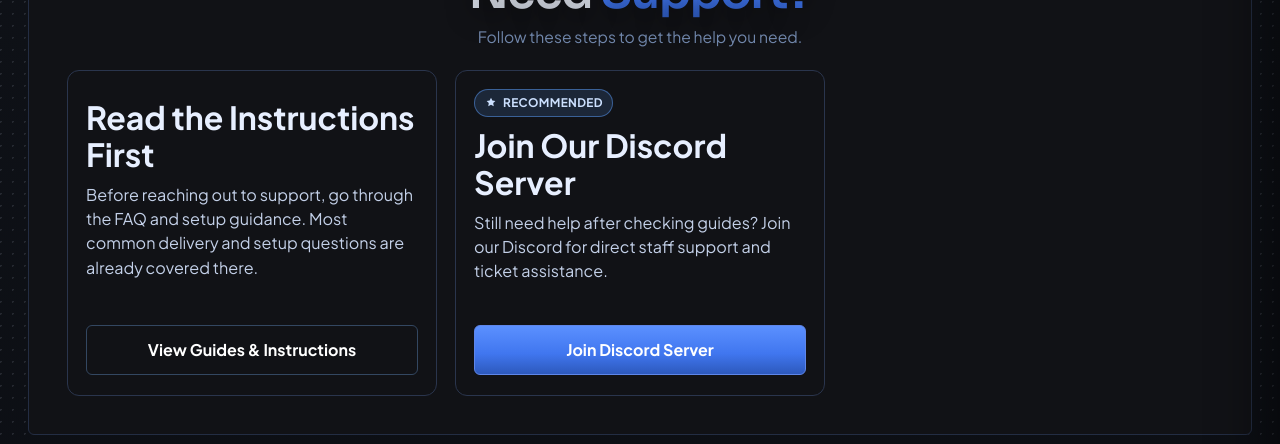
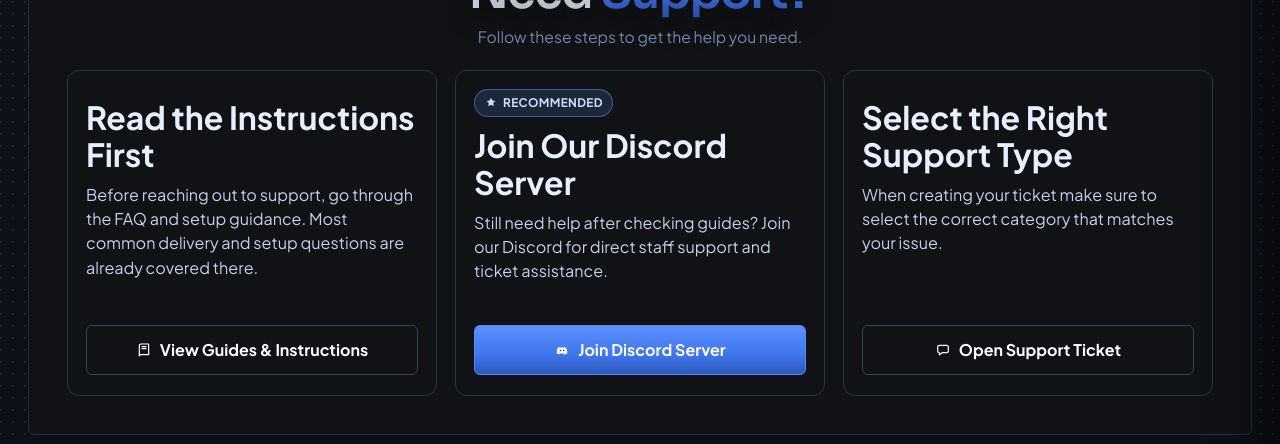
Before and after one commit to wheres222/MAIN-SITE, a Next.js app: page /support in a window 1280 px wide. Shown: the part 275-719 px from the top of the page. Built offline with nearby package versions, Linux system fonts and the light colour scheme; no server answers.

Commit message:
feat(support,reviews): add CTA icons + third support card and 20 extra auto 5-star reviews

```diff
--- a/src/app/globals.css
+++ b/src/app/globals.css
@@ -776,11 +776,17 @@
   display: inline-flex;
   align-items: center;
   justify-content: center;
+  gap: 8px;
   border-radius: 6px;
   border: 1px solid #334761;
   color: #ffffff;
   font-weight: 700;
   padding: 12px 14px;
+}
+.support-cta-icon {
+  width: 16px;
+  height: 16px;
+  flex: 0 0 auto;
 }
 .support-option-cta-secondary { background: #111216; }
 .support-option-cta-primary {
--- a/src/app/support/page.tsx
+++ b/src/app/support/page.tsx
@@ -37,6 +37,48 @@
   },
 ];
 
+type SupportIcon = "book" | "discord" | "ticket";
+
+function SupportCtaIcon({ type }: { type: SupportIcon }) {
+  if (type === "book") {
+    return (
+      <svg viewBox="0 0 24 24" fill="none" aria-hidden="true" className="support-cta-icon">
+        <path
+          d="M5 5.5A2.5 2.5 0 0 1 7.5 3H19v16H7.5A2.5 2.5 0 0 0 5 21V5.5Z"
+          stroke="currentColor"
+          strokeWidth="1.8"
+          strokeLinejoin="round"
+        />
+        <path d="M9 7h6M9 10h6" stroke="currentColor" strokeWidth="1.8" strokeLinecap="round" />
+      </svg>
+    );
+  }
+
+  if (type === "discord") {
+    return (
+      <svg viewBox="0 0 24 24" fill="none" aria-hidden="true" className="support-cta-icon">
+        <path
+          d="M8 7.8a14.3 14.3 0 0 0-2.2.8A14 14 0 0 0 4 16.7a13.9 13.9 0 0 0 4.3 2.2l.8-1.3a9.4 9.4 0 0 1-1.9-.9l.4-.3c2.6 1.2 5.3 1.2 7.9 0l.4.3a9.4 9.4 0 0 1-1.9.9l.8 1.3A13.9 13.9 0 0 0 20 16.7a14 14 0 0 0-1.8-8.1 14.3 14.3 0 0 0-2.2-.8l-.3.6c-2-.3-3.4-.3-5.4 0L8 7.8Z"
+          fill="currentColor"
+        />
+        <circle cx="9.5" cy="12.6" r="1.1" fill="#111216" />
+        <circle cx="14.5" cy="12.6" r="1.1" fill="#111216" />
+      </svg>
+    );
+  }
+
+  return (
+    <svg viewBox="0 0 24 24" fill="none" aria-hidden="true" className="support-cta-icon">
+      <path
+        d="M4 7.5A2.5 2.5 0 0 1 6.5 5h11A2.5 2.5 0 0 1 20 7.5v6A2.5 2.5 0 0 1 17.5 16H11l-4.5 3v-3H6.5A2.5 2.5 0 0 1 4 13.5v-6Z"
+        stroke="currentColor"
+        strokeWidth="1.8"
+        strokeLinejoin="round"
+      />
+    </svg>
+  );
+}
+
 export default function SupportPage() {
   const discordUrl = getDiscordUrl();
 
@@ -45,17 +87,23 @@
       id: 1,
       title: "Read the Instructions First",
       body: "Before reaching out to support, go through the FAQ and setup guidance. Most common delivery and setup questions are already covered there.",
-      cta: { label: "View Guides & Instructions", href: "#faq-section", external: false },
+      cta: { label: "View Guides & Instructions", href: "#faq-section", external: false, icon: "book" as SupportIcon },
       recommended: false,
     },
     {
       id: 2,
       title: "Join Our Discord Server",
       body: "Still need help after checking guides? Join our Discord for direct staff support and ticket assistance.",
-      cta: { label: "Join Discord Server", href: discordUrl, external: true },
+      cta: { label: "Join Discord Server", href: discordUrl, external: true, icon: "discord" as SupportIcon },
       recommended: true,
     },
-
+    {
+      id: 3,
+      title: "Select the Right Support Type",
+      body: "When creating your ticket make sure to select the correct category that matches your issue.",
+      cta: { label: "Open Support Ticket", href: discordUrl, external: true, icon: "ticket" as SupportIcon },
+      recommended: false,
+    },
   ];
 
   return (
@@ -63,7 +111,6 @@
       <SiteHeader activeTab="support" />
 
       <main className="shell subpage-wrap support-page">
-
         <section className="support-main-card">
           <header className="support-main-header">
             <h1>
@@ -96,11 +143,10 @@
                     option.recommended ? "support-option-cta-primary" : "support-option-cta-secondary"
                   }`}
                   href={option.cta.href}
-                  {...(option.cta.external
-                    ? { target: "_blank", rel: "noreferrer" }
-                    : {})}
+                  {...(option.cta.external ? { target: "_blank", rel: "noreferrer" } : {})}
                 >
-                  {option.cta.label}
+                  <SupportCtaIcon type={option.cta.icon} />
+                  <span>{option.cta.label}</span>
                 </a>
               </article>
             ))}
--- a/src/components/reviews-route-client.tsx
+++ b/src/components/reviews-route-client.tsx
@@ -43,7 +43,7 @@
   }, []);
 
   const reviews = useMemo(
-    () => (data ? createMockReviewsFromProducts(data.products, 16) : []),
+    () => (data ? createMockReviewsFromProducts(data.products, 36) : []),
     [data]
   );
 
--- a/src/lib/reviews.ts
+++ b/src/lib/reviews.ts
@@ -10,14 +10,7 @@
   productImage: string;
 }
 
-const REVIEW_MESSAGES = [
-  "Automatic feedback after 7 days.",
-  "Solid update cadence and smooth setup.",
-  "Undetected so far, performance is stable.",
-  "Delivery was instant and key worked first try.",
-  "Clean menu and easy configuration.",
-  "Support replied quickly and solved my issue.",
-];
+const AUTO_REVIEW_MESSAGE = "Automatic feedback after 7 days.";
 
 function fallbackImageFor(name: string): string {
   const normalized = name.toLowerCase();
@@ -55,9 +48,8 @@
     const product = sourceProducts[index % sourceProducts.length];
     const date = new Date(now);
     date.setDate(now.getDate() - Math.floor(index / 4));
-    const message = REVIEW_MESSAGES[index % REVIEW_MESSAGES.length];
-    const isAutomaticFeedback = message === "Automatic feedback after 7 days.";
-    const rating = isAutomaticFeedback ? 5 : index % 7 === 0 ? 4 : 5;
+    const message = AUTO_REVIEW_MESSAGE;
+    const rating = 5;
 
     return {
       id: `review-${product.id}-${index + 1}`,
```
